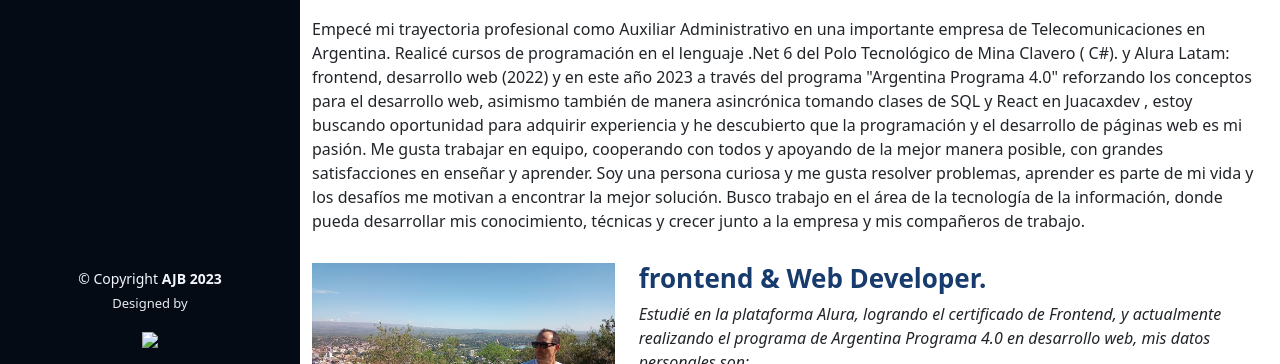
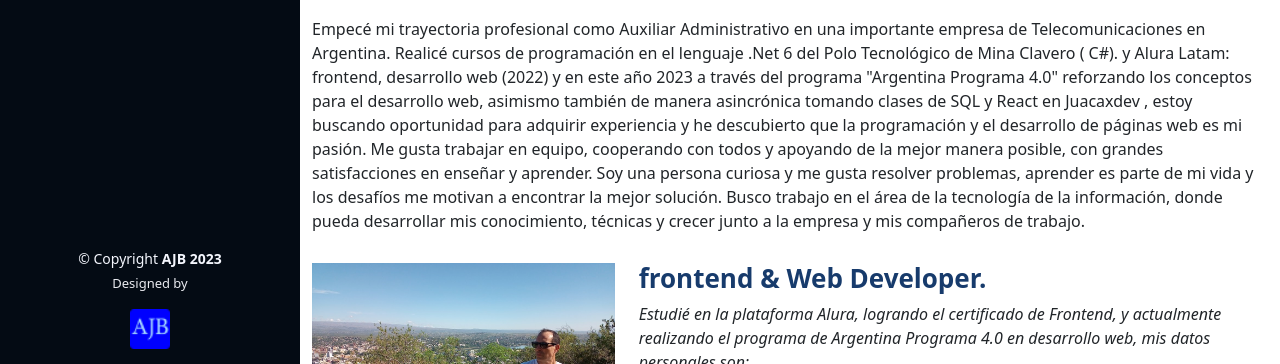
Before and after one commit to BaudraccoA/CV, a plain HTML site: page index.html in a window 1280 px wide. Shown: the part 436-800 px from the top of the page. Drawn offline with nearby package versions, Linux system fonts and the light colour scheme; the site is published under a folder, as on GitHub Pages, so addresses that start at the root find nothing.

Commit message:
se modifica el logo porque no carga en la pagina de git

```diff
--- a/index.html
+++ b/index.html
@@ -378,7 +378,7 @@
         &copy; Copyright <strong><span>AJB 2023</span></strong>
       </div>
       <div class="credits">
-        <p>Designed by</p><img src="/assets/img/favicon-32x32.png" width="40">
+        <p>Designed by</p><img src="assets/img/favicon-32x32.png" width="40">
       </div>
     </div>
 
```
